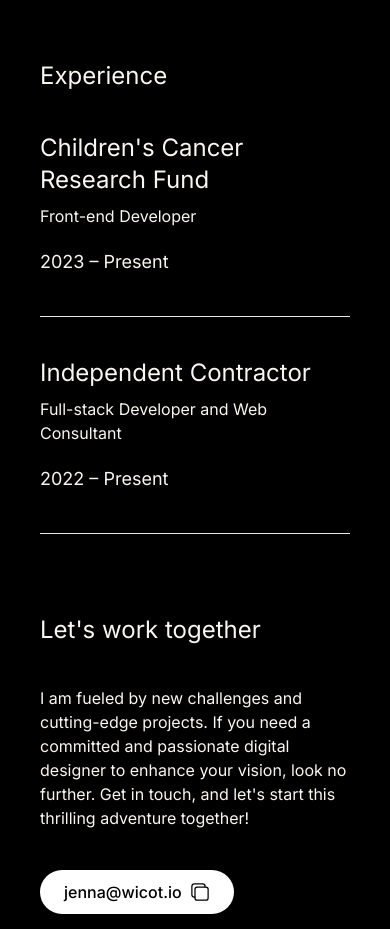
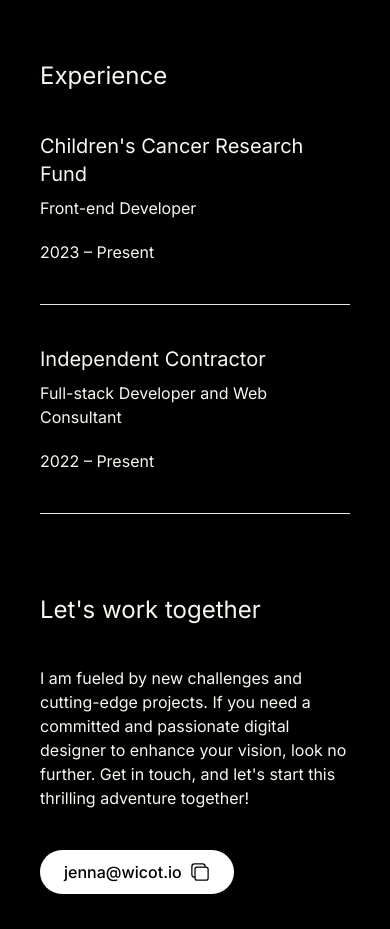
Before and after one commit to jennaly/portfolio-v2, a Next.js app: page / in a window 390 px wide. Shown: the part 2380-3309 px from the top of the page. Built offline with nearby package versions, Linux system fonts and the light colour scheme.

Commit message:
refactor(ui): minor style change

```diff
--- a/app/components/Sections/Experience.tsx
+++ b/app/components/Sections/Experience.tsx
@@ -10,12 +10,15 @@ type PositionType = {
 
 const Position = ({ employer, role, startDate, endDate }: PositionType) => {
   return (
-    <div className="flex flex-col items-start gap-5 md:flex-row md:items-center md:justify-between py-10 border-b">
+    <div
+      className="flex flex-col items-start gap-5 md:flex-row md:items-center md:justify-between py-10 border-b"
+      id="Experience"
+    >
       <div className="flex flex-col">
-        <span className="text-2xl">{employer}</span>
+        <span className="text-xl md:text-2xl">{employer}</span>
         <span className="pt-2">{role}</span>
       </div>
-      <span className="text-lg md:text-xl">
+      <span className="">
         {startDate} &ndash; {endDate}
       </span>
     </div>
```
